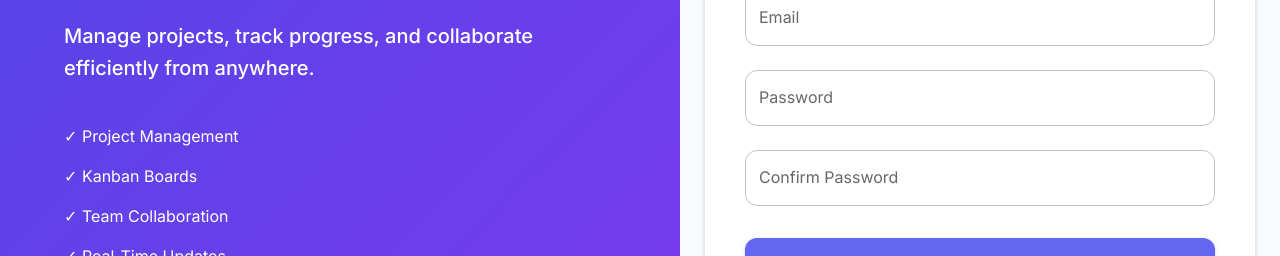
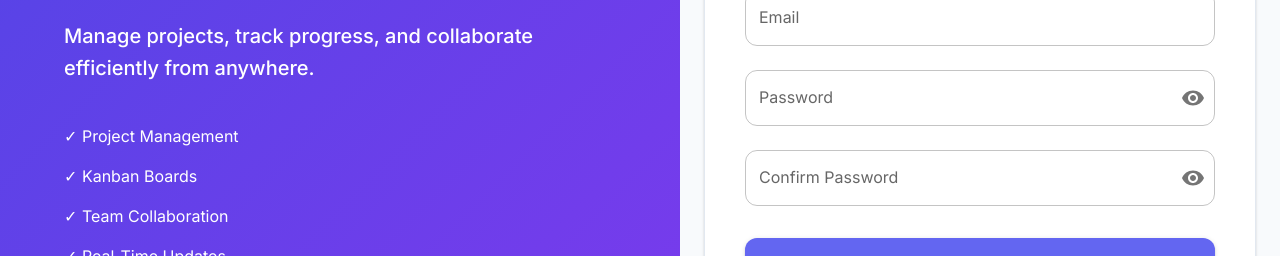
Before and after one commit to herve192-hub/TaskFlow, a React (Vite) app in the folder frontend/: page /signup in a window 1280 px wide. Shown: the part 330-586 px from the top of the page. Built offline with nearby package versions, Linux system fonts and the light colour scheme.

Commit message:
Password visibility toggle implemented

```diff
--- a/frontend/src/pages/Login.tsx
+++ b/frontend/src/pages/Login.tsx
@@ -1,3 +1,4 @@
+//
 import {
     Paper,
     Button,
@@ -10,24 +11,33 @@
 import { useForm } from "react-hook-form";
 import AuthLayout from "../components/AuthLayout";
 
+import { useState } from "react";
+import InputAdornment from "@mui/material/InputAdornment";
+import IconButton from "@mui/material/IconButton";
+import Visibility from "@mui/icons-material/Visibility";
+import VisibilityOff from "@mui/icons-material/VisibilityOff";
+
 interface LoginFormData {
     email: string;
     password: string;
 }
 
 export default function Login() {
-
+// Initialize form handling with react-hook-form ...
     const {
         register,
         handleSubmit,
         formState: { errors, isSubmitting },
     } = useForm<LoginFormData>();
-
+// Handle form submission ...
     const onSubmit = async (data: LoginFormData) => {
         console.log(data);
         //
         // handle login logic ...
     };
+// handle password visibility toggle ...
+    const [showPassword, setShowPassword] = useState(false);
+//
     return (
         <AuthLayout>
             <Paper
@@ -70,7 +80,7 @@
                     <TextField
                         fullWidth
                         label="Password"
-                        type="password"
+                        type={showPassword ? "text" : "password"}
                         margin="normal"
                         error={!!errors.password}
                         helperText={errors.password?.message}
@@ -81,6 +91,21 @@
                                 message: "Password must be at least 8 characters",
                             },
                         })}
+                        slotProps={{
+                            input: {
+                                endAdornment: (
+                                    <InputAdornment position="end">
+                                        <IconButton
+                                            onMouseDown={(e) => e.preventDefault()}
+                                            onClick={() => setShowPassword((prev) => !prev)}
+                                            edge="end"
+                                        >
+                                            {showPassword ? (<VisibilityOff />) : (<Visibility />)}
+                                        </IconButton>
+                                    </InputAdornment>
+                                ),
+                            },
+                        }}
                     />
                     <Button
                         type="submit"
@@ -92,7 +117,6 @@
                         Sign In
                     </Button>
                 </form>
-
                 <Box sx={{textAlign: "center", mt: 3 }}>
                     <Typography>
                         Don't have an account?{" "}
--- a/frontend/src/pages/Signup.tsx
+++ b/frontend/src/pages/Signup.tsx
@@ -10,6 +10,13 @@
 import { useForm } from "react-hook-form";
 import AuthLayout from "../components/AuthLayout.tsx";
 
+import { useState } from "react";
+import InputAdornment from "@mui/material/InputAdornment";
+import IconButton from "@mui/material/IconButton";
+import Visibility from "@mui/icons-material/Visibility";
+import VisibilityOff from "@mui/icons-material/VisibilityOff";
+
+
 
 interface SignupFormData {
     fullName: string;
@@ -19,19 +26,26 @@
 }
 
 export default function Signup() {
+// Initialize form handling with react-hook-form ...
     const {
         register,
         handleSubmit,
         watch,
         formState: { errors, isSubmitting },
      } = useForm<SignupFormData>();
-
+// Watch password field for confirm password validation ...
      const password = watch("password");
+// Handle form submission ...
      const onSubmit = async (data: SignupFormData) => {
         console.log(data);
         //
         // Handle signup logic ...
      };
+// Handle password visibility toggles ...
+     const [showPassword, setShowPassword] = useState(false);
+// handle confirm password visibility toggle ...
+     const [showConfirmPassword, setShowConfirmPassword] = useState(false);
+
     return (
         <AuthLayout>
             <Paper
@@ -88,7 +102,7 @@
                     <TextField
                         fullWidth
                         label="Password"
-                        type="password"
+                        type={showPassword ? "text" : "password"}
                         margin="normal"
                         error={!!errors.password}
                         helperText={errors.password?.message}
@@ -99,11 +113,27 @@
                                 message: "Password must be at least 8 characters",
                             },
                         })}
+                    // Add visibility toggle for password field ...
+                        slotProps={{
+                            input: {
+                                endAdornment: (
+                                    <InputAdornment position="end">
+                                        <IconButton
+                                            onMouseDown={(e) => e.preventDefault()}
+                                            onClick={() => setShowPassword((prev) => !prev)}
+                                            edge="end"
+                                        >
+                                            {showPassword ? (<VisibilityOff />) : (<Visibility />)}
+                                        </IconButton>
+                                    </InputAdornment>
+                                ),
+                            },
+                        }}
                     />
-                      <TextField
+                    <TextField
                         fullWidth
                         label="Confirm Password"
-                        type="password"
+                        type={showConfirmPassword ? "text" : "password"}
                         margin="normal"
                         error={!!errors.confirmPassword}
                         helperText={errors.confirmPassword?.message}
@@ -112,6 +142,22 @@
                             validate: (value) =>
                                 value === password || "Passwords do not match",
                         })}
+                    // Add visibility toggle for confirm password field ...
+                        slotProps={{
+                            input: {
+                                endAdornment: (
+                                    <InputAdornment position="end">
+                                        <IconButton
+                                            onMouseDown={(e) => e.preventDefault()}
+                                            onClick={() => setShowConfirmPassword((prev) => !prev)}
+                                            edge="end"
+                                        >
+                                            {showConfirmPassword ? (<VisibilityOff />) : (<Visibility />)}
+                                        </IconButton>
+                                    </InputAdornment>
+                                ),
+                            },
+                        }}
                     />
                     <Button
                     type="submit"
```
